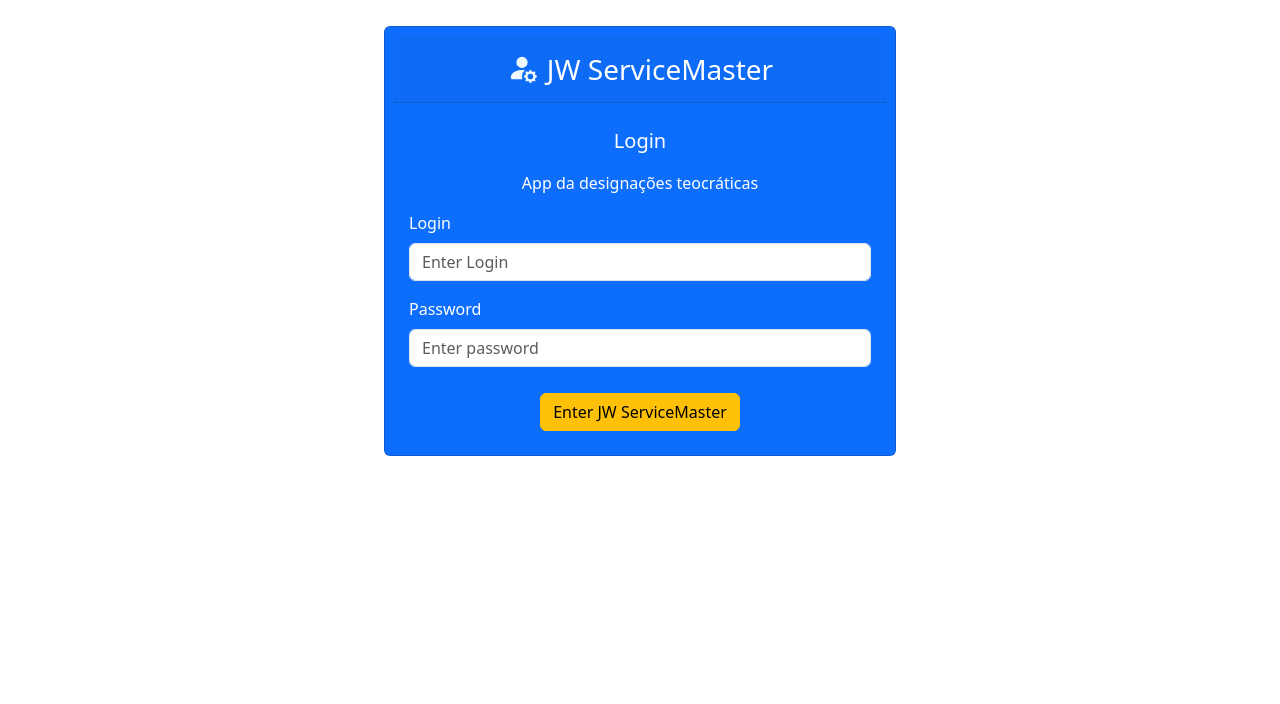
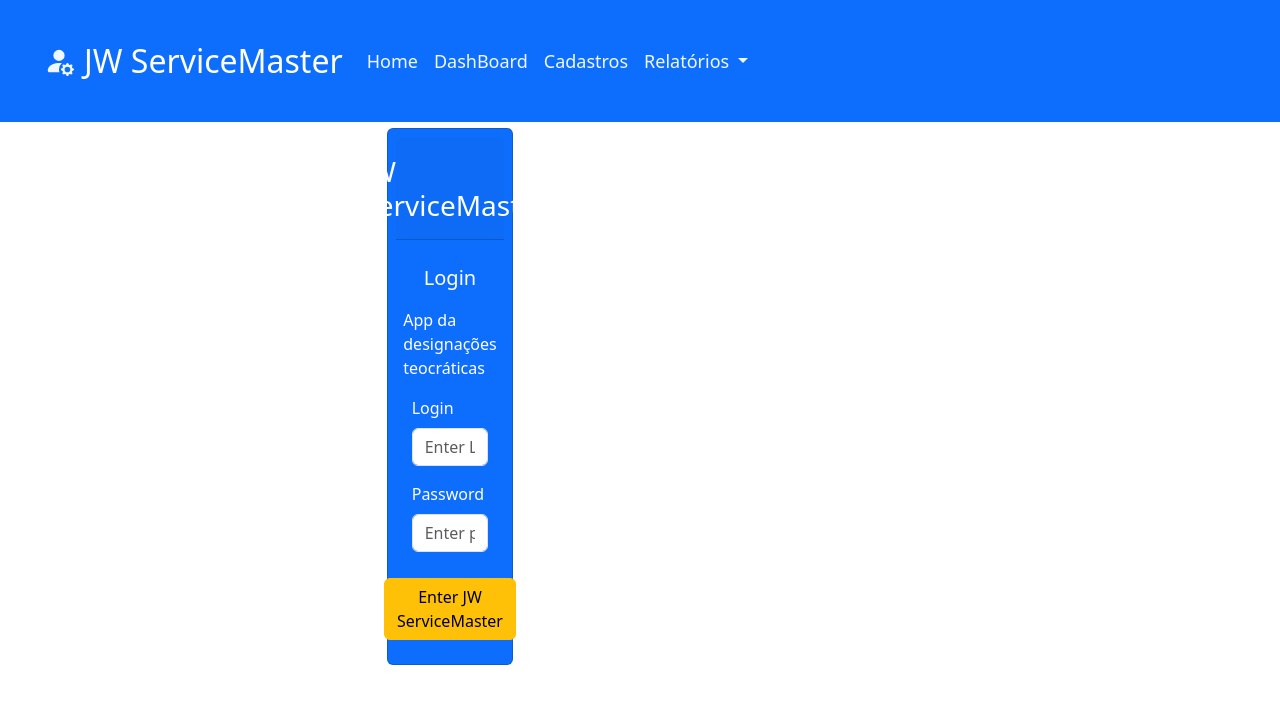
Before and after one commit to BlackCode777/ProjetoProgramacao_TeocraticoSalaoDoReino_03_2023, an Angular app in the folder RotinaAdminSalaoReinoFrontEnd/: page / in a window 1280 px wide. Shown: the top 704 px of the page. Built offline with nearby package versions, Linux system fonts and the light colour scheme.

Commit message:
modificações

```diff
--- a/RotinaAdminSalaoReinoFrontEnd/src/app/app.component.html
+++ b/RotinaAdminSalaoReinoFrontEnd/src/app/app.component.html
@@ -1,9 +1,11 @@
 
-<app-home *ngIf="!mostraLogin"></app-home>
+<app-home ></app-home> <!-- *ngIf="!mostraLogin" -->
 
-<router-outlet *ngIf="!mostraLogin"></router-outlet>
+<!-- *ngIf="!mostraLogin"
+<router-outlet ></router-outlet>
+-->
 
-<app-login *ngIf="mostraLogin"></app-login>
+<!-- <app-login ></app-login> *ngIf="mostraLogin" -->
 
 
 <!--
--- a/RotinaAdminSalaoReinoFrontEnd/src/app/home/home.component.css
+++ b/RotinaAdminSalaoReinoFrontEnd/src/app/home/home.component.css
@@ -1,5 +1,11 @@
 @import "bootstrap/dist/css/bootstrap.css";
 
+
+.limitador-do-router-outlet{
+        display: flex;
+        justify-content: center;
+        max-width: 900px;
+}
 .navbar{
         position:static;
         padding: 2em;
@@ -14,5 +20,5 @@
 }
 .navbar-nav{
 
-        margin-left: 15%;
+        /* margin-left: 15%; */
 }
--- a/RotinaAdminSalaoReinoFrontEnd/src/app/home/home.component.html
+++ b/RotinaAdminSalaoReinoFrontEnd/src/app/home/home.component.html
@@ -47,3 +47,7 @@
                 </div>
         </div>
 </nav>
+
+<div class="limitador-do-router-outlet">
+        <router-outlet ></router-outlet>
+</div>
--- a/RotinaAdminSalaoReinoFrontEnd/src/app/usuario/usuario-cadastro/usuario-cadastro.component.css
+++ b/RotinaAdminSalaoReinoFrontEnd/src/app/usuario/usuario-cadastro/usuario-cadastro.component.css
@@ -1,7 +1,7 @@
 .cadastro-user-total{
         /* border: 2px solid rgb(213, 212, 212); */
         margin-top: 2em;
-        padding: 0 10em 0 10em;
+        /* padding: 0 10em 0 10em; */
 }
 
 .borda-do-form{
--- a/RotinaAdminSalaoReinoFrontEnd/src/app/usuario/usuario-listagem/usuario-listagem.component.css
+++ b/RotinaAdminSalaoReinoFrontEnd/src/app/usuario/usuario-listagem/usuario-listagem.component.css
@@ -1,4 +1,4 @@
 .listagem-user-total{
         margin-top: 2em;
-        padding: 0 10em 0 10em;
+        /* padding: 0 10em 0 10em; */
 }
--- a/RotinaAdminSalaoReinoFrontEnd/src/app/usuario/usuario-listagem/usuario-listagem.component.ts
+++ b/RotinaAdminSalaoReinoFrontEnd/src/app/usuario/usuario-listagem/usuario-listagem.component.ts
@@ -1,4 +1,5 @@
 import { Component } from '@angular/core';
+import { UsuarioServService } from '../usuario-serv.service';
 
 @Component({
   selector: 'app-usuario-listagem',
@@ -7,4 +8,9 @@ import { Component } from '@angular/core';
 })
 export class UsuarioListagemComponent {
 
+        constructor ( private usuarioServService: UsuarioServService){ }
+        // getusuario(){
+        //         this.usuarioServService.getUsuario()
+        // }
+
 }
--- /dev/null
+++ b/RotinaAdminSalaoReinoFrontEnd/src/app/usuario/usuario-serv.service.ts
@@ -0,0 +1,22 @@
+import { Injectable } from '@angular/core';
+import { UsuariosModel } from './model/usuariosModel.model';
+
+@Injectable({
+        providedIn: 'root'
+})
+export class UsuarioServService {
+
+        url: string = 'url do back'
+        private heroes: UsuariosModel[] = [];
+
+        constructor() { }
+
+        getUsuarios() {
+                // this.backend.getAll(Hero).then((heroes: Hero[]) => {
+                //         this.logger.log(`Fetched ${heroes.length} heroes.`);
+                //         this.heroes.push(...heroes); // fill cache
+                // });
+                return this.heroes;
+        }
+
+}
```
Also changed, not shown: RotinaAdminSalaoReinoFrontEnd/src/app/app-routing.module.ts (+6 -10 lines), RotinaAdminSalaoReinoFrontEnd/src/app/usuario/model/usuariosModel.model.ts (added, +9 -0 lines), 1 other file (tests, documents, lock files or other folders).
